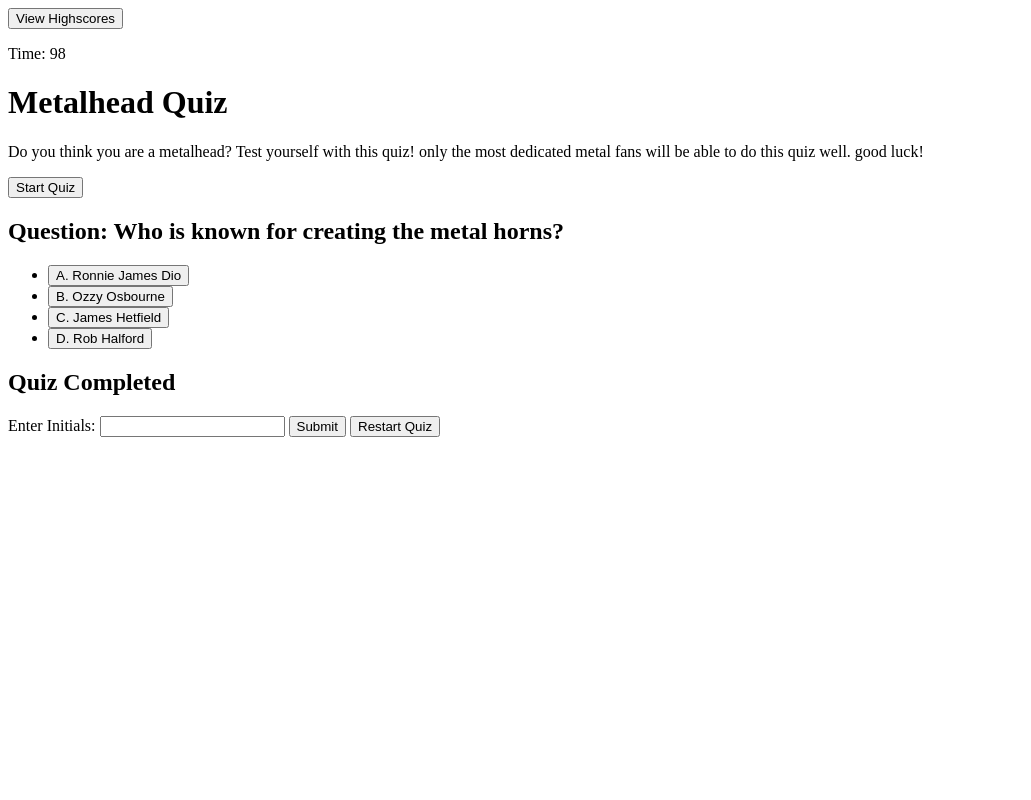
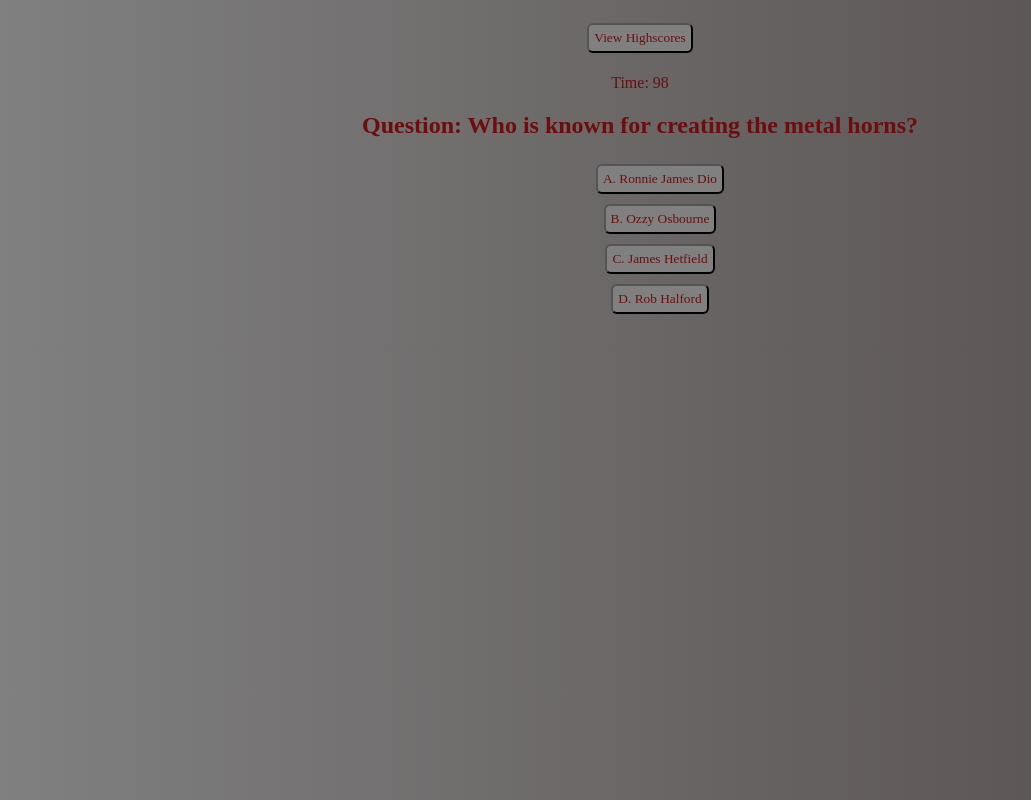
Before and after one commit to Chrisld50/Metalhead-Quiz, a plain HTML site: page index.html in a window 1280 px wide. Both pictures are taken after a click on the button "Start Quiz". Shown: the whole page, without its empty margins (0-1031 px from the left). Drawn offline with Linux system fonts and the light colour scheme.

Commit message:
finished javascript, created css, added screenshot, added comments, wrote out README

```diff
--- a/Assets/css/style.css
+++ b/Assets/css/style.css
@@ -1,3 +1,45 @@
+:root{
+--font-color: rgb(109, 13, 13);
+
+}
+
+html{
+    background-image: linear-gradient(to right, gray,rgb(85, 77, 77));
+    font-family: Luminari;
+    color: var(--font-color);
+    text-align: center;
+    margin: auto;
+    padding: 10px;
+}
+
+
+button{
+    font-family: Luminari;
+    color: var(--font-color);
+    background-color: gray;
+    margin: 5px;
+    padding: 5px;
+    border-radius: 6px;
+
+}
+
+
+ul {
+list-style-type: none;
+}
+
+button:hover{
+    background-color: white;
+    color: black;
+}
+
+.finished{
+    margin: 10px;
+    padding: 10px;
+}
+
+/* here is how I made the areas of my HTML change by calling these into my javascript */
+
 .hide {
     display: none;
 
@@ -7,3 +49,7 @@
     display: block;
 
 }
+
+.hidden {
+    display: none;
+}
--- a/Assets/javascript/script.js
+++ b/Assets/javascript/script.js
@@ -7,18 +7,28 @@
 var checkAnswer = document.querySelector(".check-answer");
 var timeLeft = document.querySelector(".time-left");
 var highScore = document.querySelector(".highscore-screen");
-var inititals = document.querySelector(".intital-submit");
+var initialsEl = document.querySelector("#initials-submit");
 var questionOptions = document.querySelector(".question-options");
-var start = document.querySelector(".start");
+var startEl = document.querySelector(".start");
 var title = document.querySelector("#question");
-var top = document.getElementById("top");
-var finished = document.querySelector(".finished");
+var topEl = document.getElementById("top");
+var finishedEl = document.querySelector(".finished");
+var scoreFinal = document.querySelector("#time-final");
 var questionIndex = 0;
 var totalTime = 100;
 var correctAnswer = 0;
 var secondsLeft;
 
+//Above are the global variables that get called throughout the javascript as well as where i utilize querySelector and getElementbyId to pull the elements from my HTML//
 
+topEl.classList.add("hide");
+questionOptions.classList.add("hide");
+finishedEl.classList.add("hide");
+
+//Above is where I hide parts of my HTML so that only sections are shown so the entire quiz could fit on 1 html.//
+
+
+// Below is the variable for my questions that will be pulled to the ul on my HTML when the quiz starts//
 
 var questions = [
     {
@@ -48,6 +58,8 @@
     },
 ];
 
+// Below is the timer and how it starts.//
+
 var timeStart = setInterval(function() {
     secondsLeft--;
     timeLeft.textContent ="Time: " + secondsLeft;
@@ -58,15 +70,13 @@
 
 function startQuiz() {
     questionIndex = 0;
-     secondsLeft = totalTime;
+    secondsLeft = totalTime;
 
-     console.log(top.children)
+topEl.classList.add("show");
+questionOptions.classList.add("show");
+startEl.classList.add("hide");
 
-
-
-
-
-
+// Above is where i continue to use classList to alter my HTML so that the questions and timer are the only ones that are showing.//
 
     showQuiz();
 };
@@ -74,6 +84,8 @@
 function showQuiz() {
 nextQuestion ();
 };
+
+//This function is what leads to the next question.//
 
 function nextQuestion() {
     if (questionIndex < questions.length) {
@@ -90,6 +102,8 @@
 
 };
 
+// Here is where my answerCheck is where if you get a question right you get a message showing so and if you get one wrong a message will show for that as well.//
+
 function answerCheck(answer) {
     if (answer === questions[questionIndex].correct) {
         correctAnswer++;
@@ -100,7 +114,7 @@
          timeLeft.textContent ="Time: " + secondsLeft;
          checkAnswer.textContent = "That ain't it! A Metalhead would know the answer is: " + questions[questionIndex].correct;
      }
-    console.log(correctAnswer)
+
 
     questionIndex++;
     nextQuestion();
@@ -114,15 +128,36 @@
 function pickC() { answerCheck("C") };
 function pickD() { answerCheck("D") };
 
+// Here is where my gameOver function is where when the game ends it will show your score and shows the last codes for the classList to only show the gameOver screen.
+
 function gameOver() {
+    topEl.classList.add("hidden");
+    questionOptions.classList.add("hidden");
     var timeFinal = document.querySelector("#time-final");
-    timeFinal.textContent = "Time: " + secondsLeft;
-    highScore.textContent = "Final Score: " + correctAnswer;
+    timeFinal.textContent = "Final Score: " + secondsLeft;
+    finishedEl.classList.add("show");
+
+
 };
 
+
+// Here are my addEventListeners to make my buttons function with the rest of the program.//
 
 startButton.addEventListener("click", startQuiz);
 choiceA.addEventListener("click", pickA);
 choiceB.addEventListener("click", pickB);
 choiceC.addEventListener("click", pickC);
 choiceD.addEventListener("click", pickD);
+initialsEl.addEventListener("click", function(event){
+event.preventDefault();
+
+// This was my attempt at creating the highscores in localStorage. Sadly, I was unsuccessful and ran out of time to finish this.//
+
+var user = {
+    ScoreEl: scoreFinal.value,
+    initEl: highScore.value
+}
+
+localStorage.setItem("user", JSON.stringify(user));
+
+});
--- a/index.html
+++ b/index.html
@@ -10,12 +10,13 @@
 
   <body>
 
+      <!--Here is the main body of the Quiz, with the header and beginning p element along with the start quiz button to begin the quiz.-->
     <div id="top">
       <button class="Highscore">View Highscores</button>
       <p class="time-left"></p>
     </div>
 
-    <header class="Start">
+    <header class="start">
       <h1>Metalhead Quiz</h1>
       <p> Do you think you are a metalhead? Test yourself with this quiz!
         only the most dedicated metal fans will be able to do this quiz well.
@@ -25,6 +26,8 @@
     </header>
 
     <main>
+
+      <!-- Here are where the question buttons are located.-->
 
       <section class="question-options">
         <div class="quiz-question"></div>
@@ -38,15 +41,20 @@
         <div class="check-answer"></div>
       </section>
 
+      <!--The finished section is where the final score is and enter initials starts..-->
+
       <section class="finished">
         <h2>Quiz Completed</h2>
-        <div class="highscore-screen"></div>
-        <div id="time-final"></div>
-        <div>
-          <label for="">Enter Initials:</label>
+          <div id="time-final"></div>
           <input type="text">
-          <button class="initials-submit">Submit</button>
+          <div class="highscore-screen"></div>
+          <label for="" >Enter Initials</label>
+          <div>
+          <button id="initials-submit">Submit</label></button>
           <button onclick="location.reload();"> Restart Quiz</button>
+
+                <!--Above i used onclick to have the location reload which restarts the quiz from the beginning.-->
+
         </div>
       </section>
 
```
Also changed, not shown: Images/Metalhead-Quiz-Screenshot.png (added), 1 other file.
